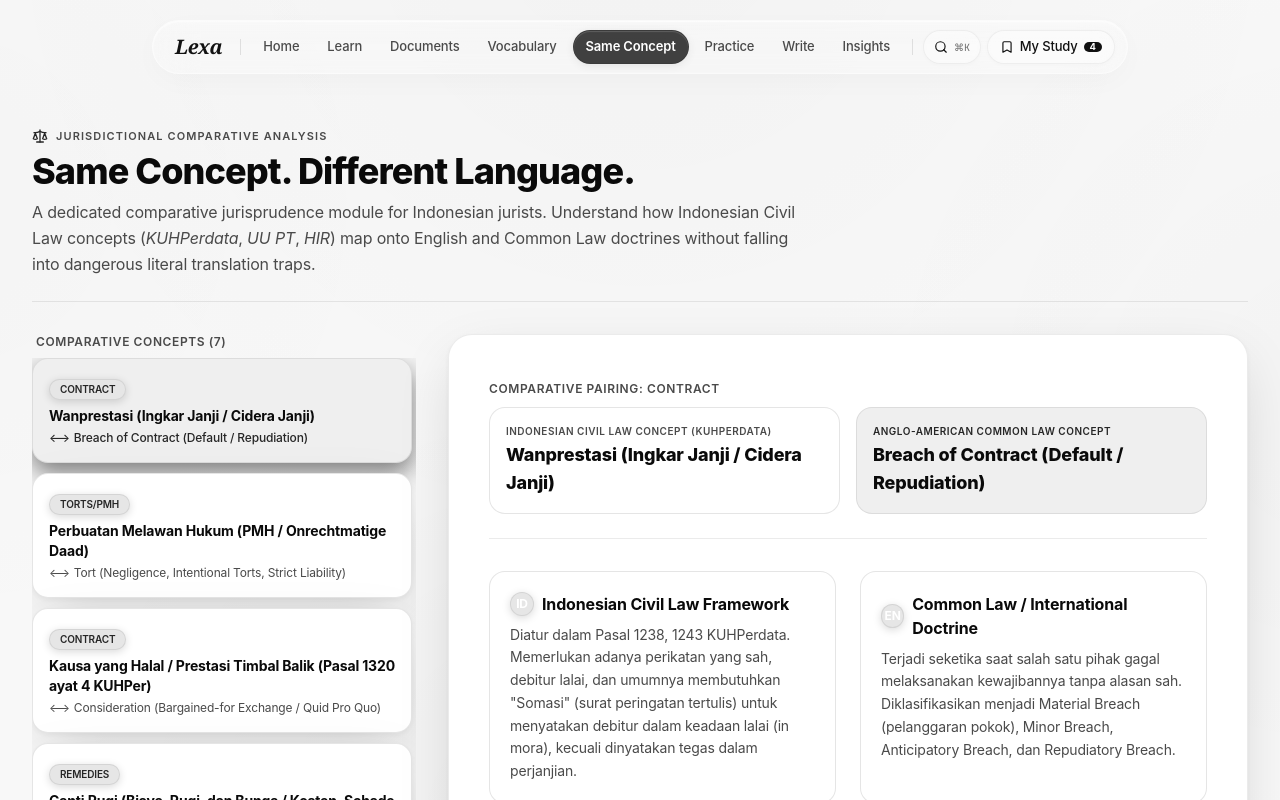
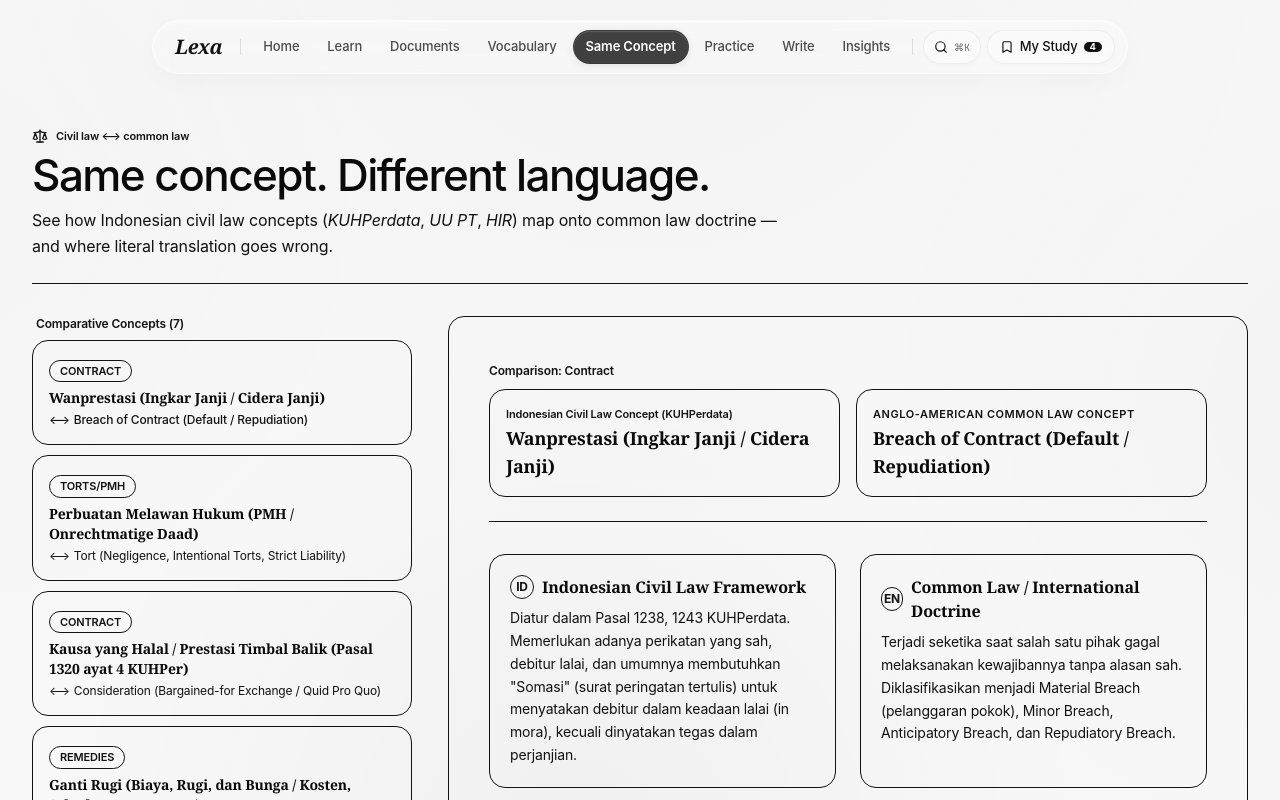
Before and after one commit to DimasHidayat24/LEGAL-ENGLISH, a React (Vite) app: page / in a window 1280 px wide. Both pictures are taken after a click on the button "KUHPerdata vs US Civil Law". Shown: the top 800 px of the page. Built offline with nearby package versions, Linux system fonts and the light colour scheme.

Commit message:
redesign: update src/components/ComparativeLawSection.tsx

```diff
--- a/src/components/ComparativeLawSection.tsx
+++ b/src/components/ComparativeLawSection.tsx
@@ -13,18 +13,18 @@ export const ComparativeLawSection: React.FC = () => {
     <div className="max-w-7xl mx-auto px-4 sm:px-6 lg:px-8 py-4 space-y-8">
 
       {/* Header */}
-      <div className="border-b border-white/[0.08] pb-6">
+      <div className="border-b border-line pb-6">
         <div className="flex items-center gap-2 mb-1.5">
-          <Scale className="w-4 h-4 text-[#DCDCDC]" />
-          <span className="text-[11px] font-sans tracking-widest uppercase text-[#A8A8A8] font-semibold">
-            JURISDICTIONAL COMPARATIVE ANALYSIS
+          <Scale className="w-4 h-4 text-ink-2" />
+          <span className="text-[11px] font-sans text-muted font-semibold">
+            Civil law ⟷ common law
           </span>
         </div>
-        <h1 className="text-2xl sm:text-4xl font-sans font-extrabold text-white tracking-tight">
-          Same Concept. Different Language.
+        <h1 className="text-3xl sm:text-[44px] font-medium text-ink tracking-[-0.035em] leading-[1.1]">
+          Same concept. Different language.
         </h1>
-        <p className="text-sm sm:text-base text-[#A8A8A8] font-sans mt-2 max-w-3xl leading-relaxed">
-          A dedicated comparative jurisprudence module for Indonesian jurists. Understand how Indonesian Civil Law concepts (<em>KUHPerdata</em>, <em>UU PT</em>, <em>HIR</em>) map onto English and Common Law doctrines without falling into dangerous literal translation traps.
+        <p className="text-sm sm:text-base text-muted font-sans mt-2 max-w-3xl leading-relaxed">
+          See how Indonesian civil law concepts (<em>KUHPerdata</em>, <em>UU PT</em>, <em>HIR</em>) map onto common law doctrine — and where literal translation goes wrong.
         </p>
       </div>
 
@@ -33,7 +33,7 @@ export const ComparativeLawSection: React.FC = () => {
 
         {/* Left Column: Concept Selector */}
         <div className="lg:col-span-4 space-y-2">
-          <span className="text-xs font-sans uppercase tracking-wider text-[#A8A8A8] block mb-2 px-1 font-semibold">
+          <span className="text-xs font-sans text-muted block mb-2 px-1 font-semibold">
             Comparative Concepts ({comparativeLawList.length})
           </span>
 
@@ -46,20 +46,20 @@ export const ComparativeLawSection: React.FC = () => {
                   onClick={() => setSelectedConceptId(item.id)}
                   className={`p-4 transition-all cursor-pointer rounded-2xl border ${
                     isSelected
-                      ? 'bg-[#1C1C1C] border-white/25 shadow-[0_10px_25px_rgba(0,0,0,0.5)] font-medium'
-                      : 'bg-[#101010] border-white/[0.08] hover:border-white/20 hover:bg-[#151515]'
+                      ? 'bg-surface-3 border-line-strong font-medium'
+                      : 'bg-surface border-line hover:border-line-strong hover:bg-surface'
                   }`}
                 >
-                  <span className="text-[10px] font-sans uppercase px-2.5 py-0.5 inline-block mb-1.5 rounded-full font-semibold bg-[#242424] text-[#DCDCDC] border border-white/10">
+                  <span className="text-[11px] font-sans uppercase px-2.5 py-0.5 inline-block mb-1.5 rounded-full font-semibold bg-surface-3 text-ink-2 border border-line">
                     {item.category}
                   </span>
 
-                  <h3 className="font-sans font-bold text-sm text-white">
+                  <h3 className="font-serif font-semibold text-sm text-ink">
                     {item.indonesianTerm}
                   </h3>
 
                   <div className={`text-xs font-sans mt-1 flex items-center gap-1 ${
-                    isSelected ? 'text-[#DCDCDC] font-medium' : 'text-[#A8A8A8]'
+                    isSelected ? 'text-ink-2 font-medium' : 'text-muted'
                   }`}>
                     <span>⟷</span>
                     <span className="line-clamp-1">{item.englishTerm}</span>
@@ -71,29 +71,29 @@ export const ComparativeLawSection: React.FC = () => {
         </div>
 
         {/* Right Column: Comparative Deconstruction Pane */}
-        <div className="lg:col-span-8 p-6 sm:p-10 rounded-3xl bg-[#101010] border border-white/[0.08] space-y-8">
+        <div className="lg:col-span-8 p-6 sm:p-10 rounded-2xl bg-surface border border-line space-y-8">
 
           {/* Header Title Banner */}
-          <div className="border-b border-white/[0.08] pb-6 space-y-2">
-            <span className="text-xs font-sans uppercase tracking-wider text-[#A8A8A8] font-semibold">
-              COMPARATIVE PAIRING: {activeConcept.category}
+          <div className="border-b border-line pb-6 space-y-2">
+            <span className="text-xs font-sans text-muted font-semibold">
+              Comparison: {activeConcept.category}
             </span>
 
             <div className="grid grid-cols-1 md:grid-cols-2 gap-4 pt-2">
-              <div className="p-4 rounded-2xl bg-[#151515] border border-white/[0.08]">
-                <span className="text-[10px] font-sans uppercase tracking-wider text-[#A8A8A8] block font-semibold">
+              <div className="p-4 rounded-2xl bg-surface border border-line">
+                <span className="text-[11px] font-sans text-muted block font-semibold">
                   Indonesian Civil Law Concept (KUHPerdata)
                 </span>
-                <h2 className="text-lg font-sans font-extrabold text-white mt-0.5">
+                <h2 className="text-lg font-serif font-semibold text-ink mt-0.5">
                   {activeConcept.indonesianTerm}
                 </h2>
               </div>
 
-              <div className="p-4 rounded-2xl bg-[#1C1C1C] border border-white/[0.15]">
-                <span className="text-[10px] font-sans uppercase tracking-wider text-[#DCDCDC] block font-semibold">
+              <div className="p-4 rounded-2xl bg-surface-3 border border-line-strong">
+                <span className="text-[11px] font-sans uppercase tracking-wider text-ink-2 block font-semibold">
                   Anglo-American Common Law Concept
                 </span>
-                <h2 className="text-lg font-sans font-extrabold text-white mt-0.5">
+                <h2 className="text-lg font-serif font-semibold text-ink mt-0.5">
                   {activeConcept.englishTerm}
                 </h2>
               </div>
@@ -103,75 +103,75 @@ export const ComparativeLawSection: React.FC = () => {
           {/* Deep Dives Comparison Grid */}
           <div className="grid grid-cols-1 md:grid-cols-2 gap-6">
             {/* Indonesian Civil Law Nuance */}
-            <div className="p-5 rounded-2xl bg-[#151515] border border-white/[0.08] space-y-2">
+            <div className="p-5 rounded-2xl bg-surface border border-line space-y-2">
               <div className="flex items-center gap-2">
-                <div className="w-6 h-6 bg-[#242424] text-white border border-white/20 flex items-center justify-center text-xs font-sans font-bold rounded-full">
+                <div className="w-6 h-6 bg-accent text-on-accent border border-accent flex items-center justify-center text-xs font-sans font-bold rounded-full">
                   ID
                 </div>
-                <h3 className="font-sans font-bold text-base text-white">
+                <h3 className="font-serif font-semibold text-base text-ink">
                   Indonesian Civil Law Framework
                 </h3>
               </div>
-              <p className="text-xs sm:text-sm text-[#A8A8A8] font-sans leading-relaxed">
+              <p className="text-xs sm:text-sm text-muted font-sans leading-relaxed">
                 {activeConcept.civilLawNuance}
               </p>
             </div>
 
             {/* Anglo-American Common Law Nuance */}
-            <div className="p-5 rounded-2xl bg-[#151515] border border-white/[0.08] space-y-2">
+            <div className="p-5 rounded-2xl bg-surface border border-line space-y-2">
               <div className="flex items-center gap-2">
-                <div className="w-6 h-6 bg-[#242424] text-white border border-white/20 flex items-center justify-center text-xs font-sans font-bold rounded-full">
+                <div className="w-6 h-6 bg-accent text-on-accent border border-accent flex items-center justify-center text-xs font-sans font-bold rounded-full">
                   EN
                 </div>
-                <h3 className="font-sans font-bold text-base text-white">
+                <h3 className="font-serif font-semibold text-base text-ink">
                   Common Law / International Doctrine
                 </h3>
               </div>
-              <p className="text-xs sm:text-sm text-[#A8A8A8] font-sans leading-relaxed">
+              <p className="text-xs sm:text-sm text-muted font-sans leading-relaxed">
                 {activeConcept.commonLawNuance}
               </p>
             </div>
           </div>
 
           {/* The Critical Takeaway: Why Context Matters & Trap to Avoid */}
-          <div className="p-5 rounded-2xl bg-[#181818] border border-white/[0.12] space-y-2.5">
-            <div className="flex items-center gap-2 text-white">
-              <ShieldAlert className="w-5 h-5 text-[#DCDCDC]" />
-              <h3 className="text-xs font-sans tracking-wider uppercase font-semibold">
+          <div className="p-5 rounded-2xl bg-surface-3 border border-line space-y-2.5">
+            <div className="flex items-center gap-2 text-ink">
+              <ShieldAlert className="w-5 h-5 text-ink-2" />
+              <h3 className="text-xs font-serif font-semibold">
                 Why Context Matters (The Translation Trap)
               </h3>
             </div>
-            <p className="text-sm font-sans text-[#A8A8A8] leading-relaxed">
+            <p className="text-sm font-sans text-muted leading-relaxed">
               {activeConcept.whyContextMatters}
             </p>
           </div>
 
           {/* Real-World Cross-Border Case Scenario */}
-          <div className="p-5 rounded-2xl bg-[#151515] border border-white/[0.08] space-y-2.5">
-            <div className="flex items-center gap-2 text-white">
-              <FileCheck className="w-5 h-5 text-[#DCDCDC]" />
-              <h3 className="text-xs font-sans tracking-wider uppercase font-semibold text-white">
+          <div className="p-5 rounded-2xl bg-surface border border-line space-y-2.5">
+            <div className="flex items-center gap-2 text-ink">
+              <FileCheck className="w-5 h-5 text-ink-2" />
+              <h3 className="text-xs font-serif font-semibold text-ink">
                 Authentic Cross-Border Scenario
               </h3>
             </div>
-            <blockquote className="text-sm font-serif text-[#F2F2F2] leading-[1.7] italic bg-[#0C0C0C] p-4 border-l-2 border-white/40 rounded-xl">
+            <blockquote className="text-sm font-serif text-ink leading-[1.7] italic bg-surface p-4 border-l-2 border-accent rounded-xl">
               &ldquo;{activeConcept.exampleScenario}&rdquo;
             </blockquote>
           </div>
 
           {/* Bottom Navigation */}
-          <div className="pt-4 border-t border-white/[0.08] flex items-center justify-between">
+          <div className="pt-4 border-t border-line flex items-center justify-between">
             <button
               onClick={() => setSelectedTab('documents')}
-              className="text-xs font-sans text-[#A8A8A8] hover:text-white underline flex items-center gap-1.5 cursor-pointer font-medium"
+              className="text-xs font-sans text-muted hover:text-ink underline flex items-center gap-1.5 cursor-pointer font-medium"
             >
-              <BookOpen className="w-4 h-4 text-[#DCDCDC]" />
-              <span>Read in Authentic Contracts</span>
+              <BookOpen className="w-4 h-4 text-ink-2" />
+              <span>Read in model contracts</span>
             </button>
 
             <button
               onClick={() => setSelectedTab('practice')}
-              className="btn-primary px-5 py-2.5 text-xs uppercase tracking-wider flex items-center gap-1.5 font-semibold"
+              className="btn-primary px-5 py-2.5 text-xs flex items-center gap-1.5 font-medium"
             >
               <span>Practice Translation Quiz</span>
               <ArrowRight className="w-3.5 h-3.5" />
```
